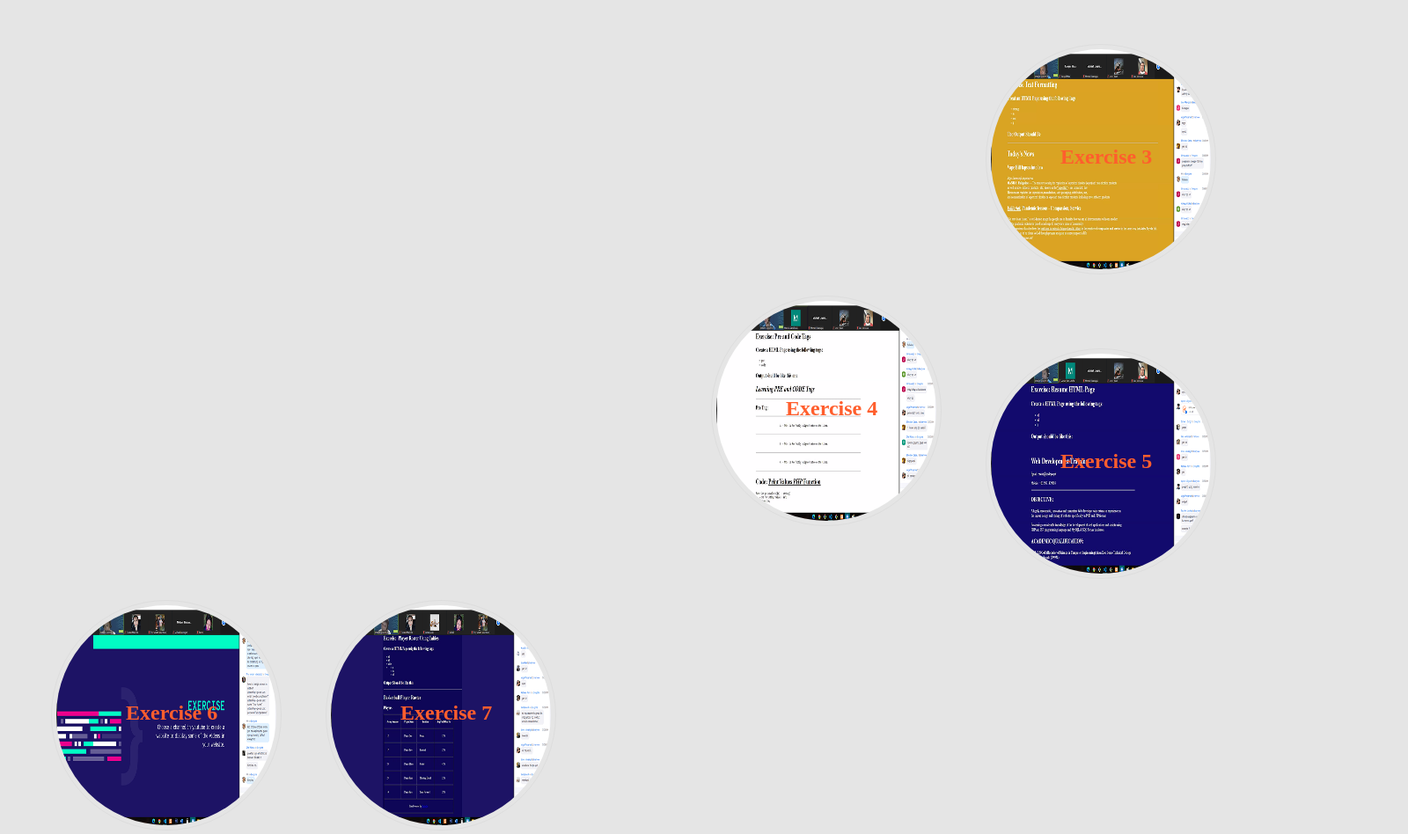
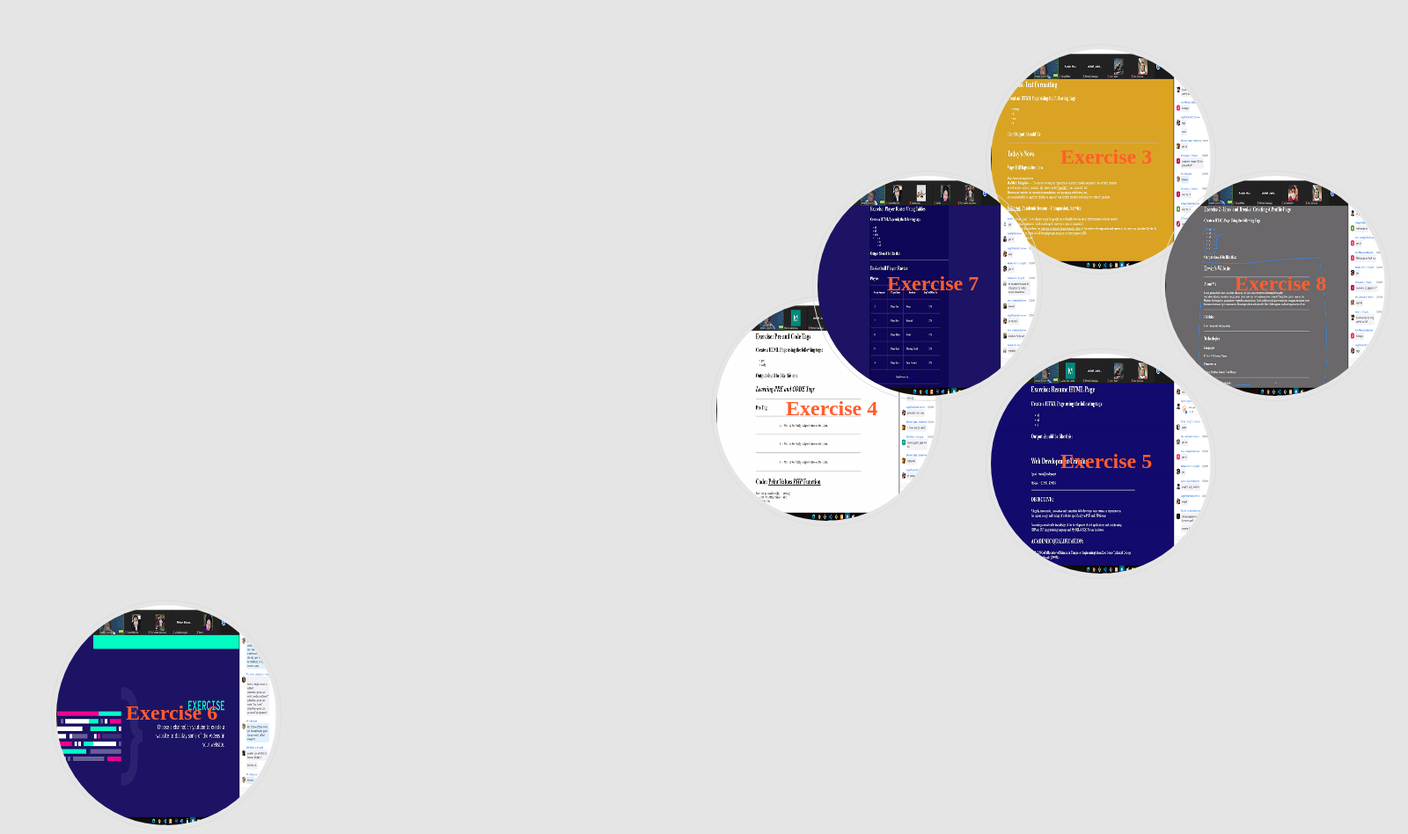
Before and after one commit to OnePinch/kodego-demo, a PHP site: page / in a window 1600 px wide. Shown: the part 554-1502 px from the top of the page at 88% size. Run offline with PHP 8.4, Linux system fonts and the light colour scheme.

Commit message:
added iframe exercise

```diff
--- a/index.html
+++ b/index.html
@@ -16,6 +16,7 @@
                 <p>My name is Whistner Rojas, <b>Batch WD19P</b> of <i>Kodego bootcamp</i>.</p>
                 <p>Come and join me as I take my first step to become a Full stack Web Developer.</p>
             </div>
+            <h2 class="intro">Introduction to HTML</h2>
             <div class="exercises1">
                 <p>Exercise 1</p>
                 <a href="exercise1.html" target="_self"><img src="miniExercises/exercise1.png" alt="Exercise 1"/></a>
@@ -29,7 +30,6 @@
                 <a href="exercise3.html" target="_self"><img src="miniExercises/exercise3.png" alt="Exercise 3"/></a>
             </div>
         </div><!--End of first wrapp-->
-            <h2 class="intro">Introduction to HTML</h2>
         <div><!--second wrapp-->
             <div class="exercises4">
                 <p>Exercise 4</p>
@@ -49,6 +49,10 @@
                 <p>Exercise 7</p>
                     <a href="exercise7.html" target="_self"><img src="miniExercises/exercise7.png" alt="Embbeding Video"/></a>
             </div>
+            <div class="exercises8">
+                <p>Exercise 8</p>
+                    <a href="exercise8.html" target="_self"><img src="miniExercises/exercise2.png" alt="iFrame Example"/></a>
+            </div>
         </div><!--end of third wrapp-->
     </main>
 </body>
--- a/style.css
+++ b/style.css
@@ -124,12 +124,11 @@ div.exercises6 p{
     font-size: 24px;
     font-weight: bolder;
     color: rgb(255, 94, 45);
-
 }
 div.exercises7{
-    float: left;
-    margin-top: 20px;
-    padding-left: 50px;
+    position: absolute;
+    margin-left: 915px;
+    margin-top: 740px;
 }
 div.exercises7 p{
     position: absolute;
@@ -138,5 +137,18 @@ div.exercises7 p{
     font-size: 24px;
     font-weight: bolder;
     color: rgb(255, 94, 45);
+}
+div.exercises8{
+    position: absolute;
+    margin-left: 1310px;
+    margin-top: 740px;
+}
+div.exercises8 p{
+    position: absolute;
+    margin-top: 115px;
+    margin-left: 85px;
+    font-size: 24px;
+    font-weight: bolder;
+    color: rgb(255, 94, 45);
 
 }
```
Also changed, not shown: exercise8.html (added, +47 -0 lines), iframe.html (added, +51 -0 lines).
